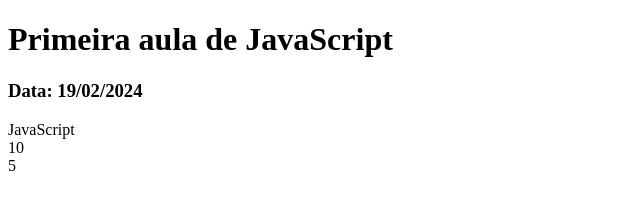
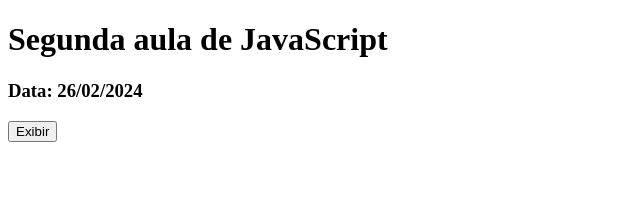
Before and after one commit to Debora-Braz/Javascript, a plain HTML site: page index.html in a window 1280 px wide. Shown: the whole page, without its empty margins (0-640 px from the left). Drawn offline with Linux system fonts and the light colour scheme.

Commit message:
Segunda aula

```diff
--- a/index.html
+++ b/index.html
@@ -3,13 +3,18 @@
 <head>
     <meta charset="UTF-8">
     <meta name="viewport" content="width=device-width, initial-scale=1.0">
-    <title>Aula 1</title>
+    <title>Aula 2</title>
 </head>
 <body>
-    <h1>Primeira aula de JavaScript</h1>
-    <h3>Data: 19/02/2024</h3>
+    <h1>Segunda aula de JavaScript</h1>
+    <h3>Data: 26/02/2024</h3>
+
+<button onclick="exibir();">Exibir</button> <br>
 
 <script>
+    function exibir(){
+
+        window.alert("Exibir os resultador.");
         document.write("JavaScript");
         document.write("<br>");
         document.write(5+5);
@@ -18,6 +23,8 @@
         document.write(x);
         console.log("teste!");
         console.log("Valor de x= "+x);
+
+    }
 </script>
 
 </body>
```
Lines whose indentation alone changed are shown as unchanged.
